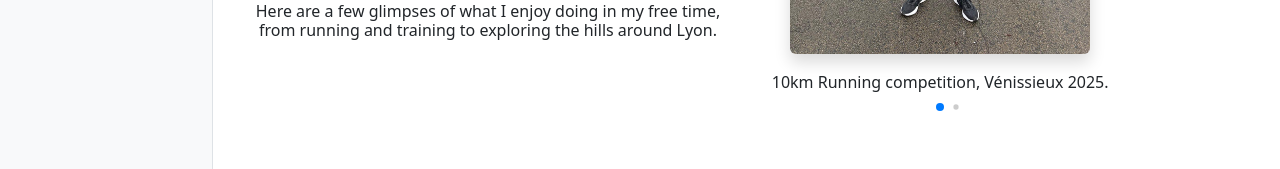
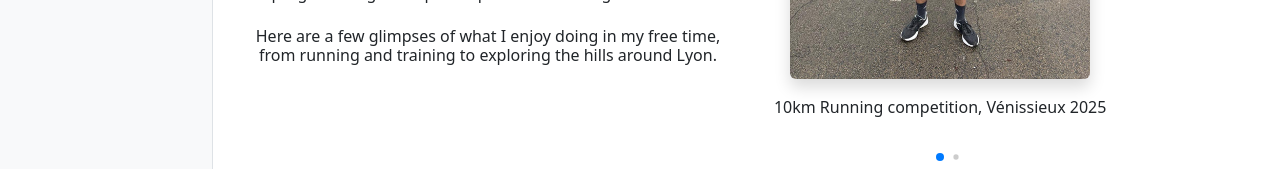
Before and after one commit to yanisseF69/Portfolio, a React (Vite) app: page /personal in a window 1280 px wide. Shown: the part 507-676 px from the top of the page. Built offline with nearby package versions, Linux system fonts and the light colour scheme.

Commit message:
little fix on personal paginator and ponctuation correction

```diff
--- a/src/components/Personal.tsx
+++ b/src/components/Personal.tsx
@@ -34,7 +34,7 @@ const Personal = () => (
                             display: 'flex',
                             justifyContent: "center",
                             alignItems: "center",
-                            height: "450px"
+                            height: "500px"
                         }}
                     >
                         <div>
--- a/src/data/personal.json
+++ b/src/data/personal.json
@@ -7,11 +7,11 @@
     "images" : [
         {
             "link" : "venissieux2025.png",
-            "legend" : "10km Running competition, Vénissieux 2025."
+            "legend" : "10km Running competition, Vénissieux 2025"
         },
         {
             "link" : "montThou2024.jpg",
-            "legend" : "Climbing Mont Thou, Auvergne-Rhône-Alpes 2024."
+            "legend" : "Climbing Mont Thou, Auvergne-Rhône-Alpes 2024"
         }
     ]
 }
--- a/src/data/skills.json
+++ b/src/data/skills.json
@@ -23,7 +23,7 @@
             "logo" : "java.png",
             "examples" : [
                 "Advanced algorithm.",
-                "Object Oriented Programming & polymorphism.."
+                "Object Oriented Programming & polymorphism."
             ]
         },
         {
```
